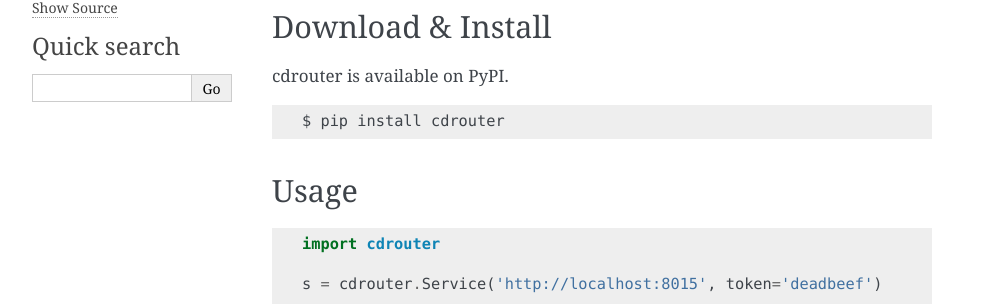
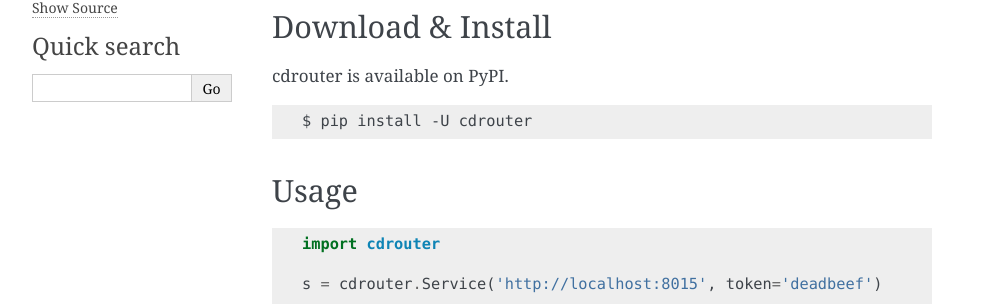
Before and after one commit to qacafe/cdrouter.py, a Sphinx documentation site: the page built from docs/introduction.rst, in a window 1280 px wide. Shown: the part 216-520 px from the top of the page, without its empty margins (148-1141 px from the left). Built offline with Sphinx 7.4.7, drawn with Linux system fonts in a browser that asks for light colours.

Commit message:
Add -U to pip command

```diff
--- a/README.rst
+++ b/README.rst
@@ -16,7 +16,7 @@
 
 .. code-block:: bash
 
-    $ pip install cdrouter
+    $ pip install -U cdrouter
 
 Documentation
 =============
--- a/docs/introduction.rst
+++ b/docs/introduction.rst
@@ -13,7 +13,7 @@
 
 .. code-block:: bash
 
-    $ pip install cdrouter
+    $ pip install -U cdrouter
 
 
 Usage
```
